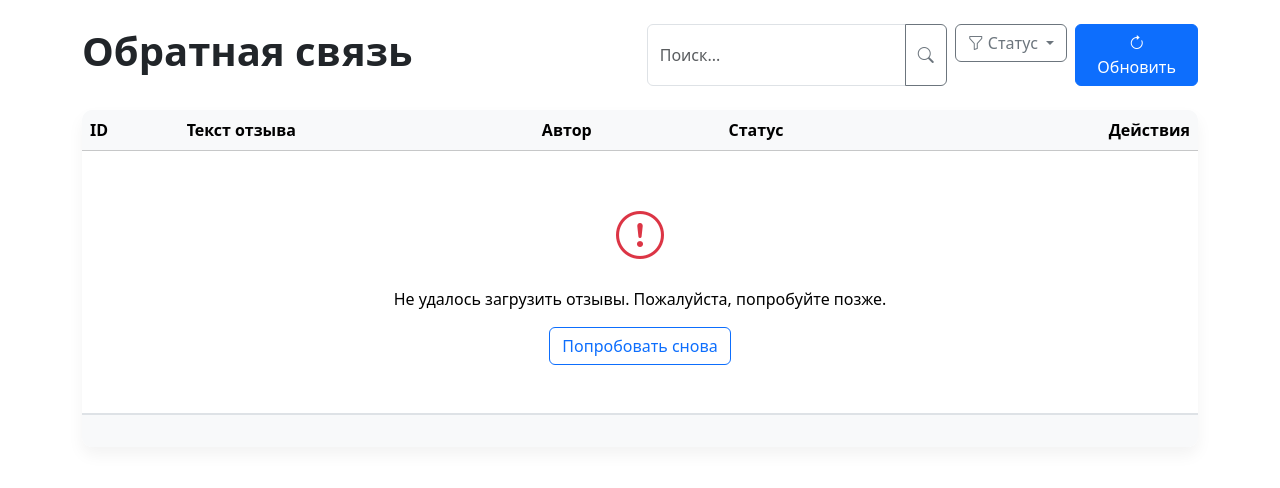
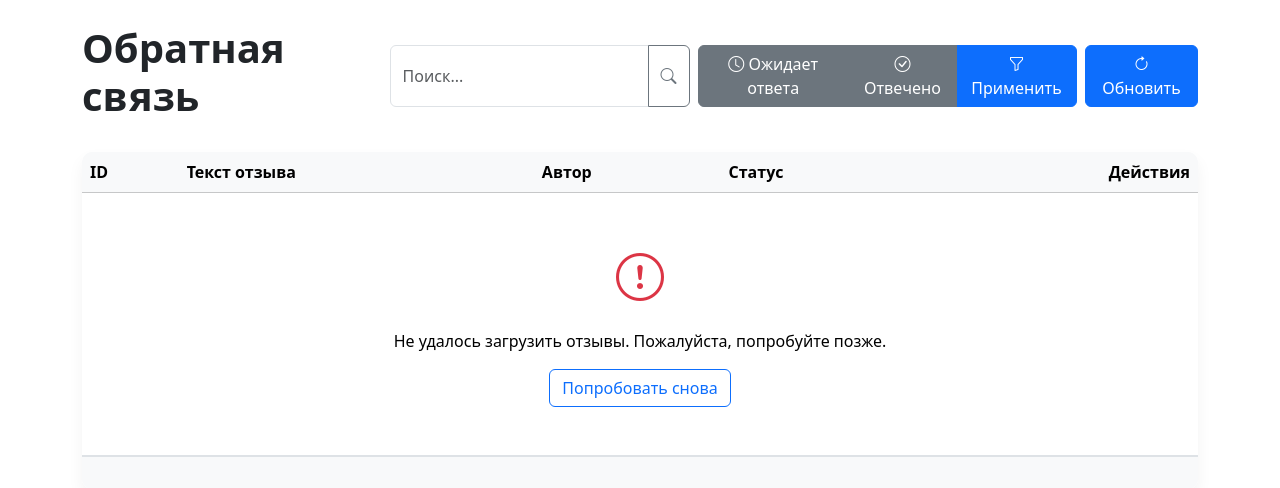
Before and after one commit to TheDeadSky/museum-ideas, a Python web app: template museum_api/services/feedback/templates/feedbacks.html in a window 1280 px wide. Shown: the top 488 px of the page. Run offline with Jinja, Linux system fonts and the light colour scheme; the template is opened without the code that fills it, so the values that code supplies are empty.

Commit message:
refactor: simplify feedback status filter UI by replacing dropdown with button group

```diff
--- a/museum_api/services/feedback/templates/feedbacks.html
+++ b/museum_api/services/feedback/templates/feedbacks.html
@@ -79,32 +79,20 @@
                     </button>
                 </div>
 
-                <div class="dropdown me-2">
-                    <button class="btn btn-outline-secondary dropdown-toggle" type="button" id="statusFilterDropdown" data-bs-toggle="dropdown" aria-expanded="false">
-                        <i class="bi bi-funnel"></i> Статус
+                <div class="btn-group me-2" role="group" aria-label="Фильтр по статусу">
+                    <input type="checkbox" class="btn-check" value="pending" id="statusPending" checked>
+                    <label class="btn btn-outline-secondary" for="statusPending">
+                        <i class="bi bi-clock"></i> Ожидает ответа
+                    </label>
+
+                    <input type="checkbox" class="btn-check" value="answered" id="statusAnswered" checked>
+                    <label class="btn btn-outline-secondary" for="statusAnswered">
+                        <i class="bi bi-check-circle"></i> Отвечено
+                    </label>
+
+                    <button class="btn btn-primary" id="applyStatusFilter">
+                        <i class="bi bi-funnel"></i> Применить
                     </button>
-                    <ul class="dropdown-menu" aria-labelledby="statusFilterDropdown" id="statusFilterMenu">
-                        <li>
-                            <div class="form-check ms-2">
-                                <input class="form-check-input" type="checkbox" value="pending" id="statusPending" checked>
-                                <label class="form-check-label" for="statusPending">
-                                    Ожидает ответа
-                                </label>
-                            </div>
-                        </li>
-                        <li>
-                            <div class="form-check ms-2">
-                                <input class="form-check-input" type="checkbox" value="answered" id="statusAnswered" checked>
-                                <label class="form-check-label" for="statusAnswered">
-                                    Отвечено
-                                </label>
-                            </div>
-                        </li>
-                        <li><hr class="dropdown-divider"></li>
-                        <li>
-                            <button class="dropdown-item" id="applyStatusFilter">Применить</button>
-                        </li>
-                    </ul>
                 </div>
                 <button class="btn btn-primary" id="refreshBtn">
                     <i class="bi bi-arrow-clockwise"></i> Обновить
@@ -234,7 +222,7 @@
 
             // Обработчики для фильтра по статусу
             document.getElementById('applyStatusFilter').addEventListener('click', () => {
-                const checkboxes = document.querySelectorAll('#statusFilterMenu .form-check-input');
+                const checkboxes = document.querySelectorAll('.btn-check');
                 selectedStatuses = [];
 
                 checkboxes.forEach(checkbox => {
@@ -245,14 +233,6 @@
 
                 currentPage = 1;
                 loadFeedbacks();
-            });
-
-            // Закрытие dropdown при клике вне его
-            document.addEventListener('click', (e) => {
-                if (!e.target.closest('.dropdown')) {
-                    const dropdown = bootstrap.Dropdown.getInstance(document.getElementById('statusFilterDropdown'));
-                    if (dropdown) dropdown.hide();
-                }
             });
         });
 
```
